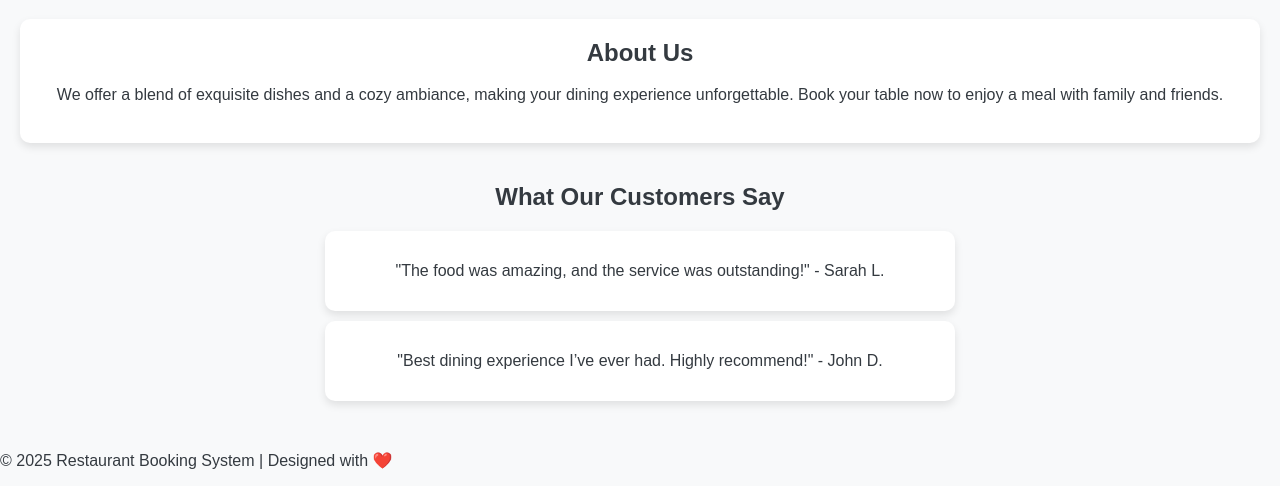
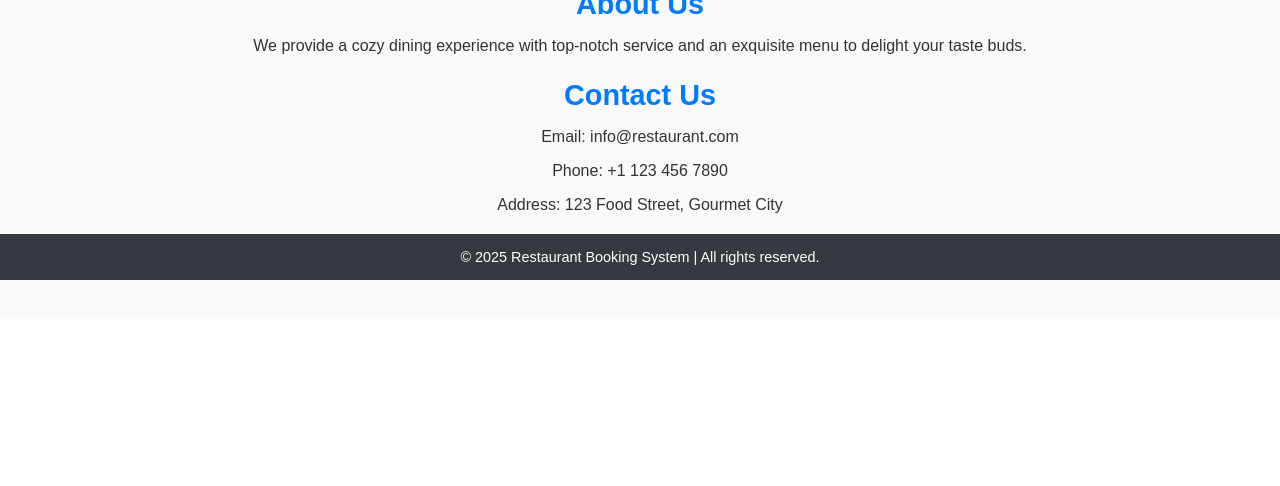
Before and after one commit to Ebby88sharma/restraunt-booking-system-PP4, a Django app: page / in a window 1280 px wide. Shown: the part 481-967 px from the top of the page. After the commit the page ends 761 px from the top, so only its background shows below. Run offline with Django 5.2, Linux system fonts and the light colour scheme.

Commit message:
design changes

```diff
--- a/restaurant_booking/static/css/styles.css
+++ b/restaurant_booking/static/css/styles.css
@@ -1,92 +1,126 @@
-/* General styles */
+/* General Styles */
 body {
     font-family: Arial, sans-serif;
     margin: 0;
     padding: 0;
-    background-color: #f8f9fa;
-    color: #343a40;
+    background-color: #f9f9f9;
+    color: #333;
 }
 
-/* Hero Section */
-.hero {
-    background-image: url('../img/restaurant.jpg');
-    background-size: cover;
-    background-position: center;
-    height: 60vh;
-    display: flex;
-    justify-content: center;
-    align-items: center;
+header {
+    background-color: #007bff;
     color: white;
     text-align: center;
+    padding: 20px;
 }
 
-.hero-text {
-    background: rgba(0, 0, 0, 0.5);
-    padding: 20px;
-    border-radius: 10px;
+header h1 {
+    margin: 0;
+    font-size: 2.5rem;
 }
 
-.hero-text h1 {
-    font-size: 3rem;
-    margin: 0;
-}
-
-.hero-text p {
+header p {
     font-size: 1.2rem;
     margin: 10px 0;
 }
 
-.hero-text .btn {
-    text-decoration: none;
-    padding: 10px 20px;
-    border-radius: 5px;
-    margin: 10px;
-    color: white;
+header nav ul {
+    list-style: none;
+    padding: 0;
+    display: flex;
+    justify-content: center;
+    gap: 20px;
+    margin: 10px 0;
 }
 
-.hero-text .btn-primary {
-    background-color: #007bff;
+header nav ul li {
+    display: inline;
 }
 
-.hero-text .btn-secondary {
+header nav ul li a {
+    text-decoration: none;
+    color: white;
+    font-weight: bold;
+}
+
+header nav ul li a:hover {
+    text-decoration: underline;
+}
+
+.main-content {
+    padding: 20px;
+}
+
+section {
+    margin: 20px 0;
+    text-align: center;
+}
+
+section h2 {
+    font-size: 1.8rem;
+    color: #007bff;
+    margin-bottom: 10px;
+}
+
+.cta-buttons {
+    margin: 20px 0;
+}
+
+.cta-buttons .btn {
+    padding: 10px 20px;
+    margin: 0 10px;
+    color: white;
+    background-color: #007bff;
+    border: none;
+    border-radius: 5px;
+    text-decoration: none;
+    font-weight: bold;
+}
+
+.cta-buttons .btn.secondary {
     background-color: #6c757d;
 }
 
-/* About Section */
-.about {
-    text-align: center;
-    padding: 20px;
-    background: white;
-    margin: 20px;
-    border-radius: 10px;
-    box-shadow: 0 4px 8px rgba(0, 0, 0, 0.1);
+.cta-buttons .btn:hover {
+    opacity: 0.9;
 }
 
-.about h2 {
-    margin: 0 0 10px;
+.menu-items,
+.testimonials,
+.chefs {
+    display: grid;
+    grid-template-columns: repeat(auto-fit, minmax(250px, 1fr));
+    gap: 20px;
+    padding: 20px;
 }
 
-.about p {
-    font-size: 1rem;
-    line-height: 1.5;
+.menu-item,
+.chef,
+.testimonial {
+    background: white;
+    border: 1px solid #ddd;
+    border-radius: 8px;
+    box-shadow: 0 2px 5px rgba(0, 0, 0, 0.1);
+    padding: 15px;
+    text-align: center;
 }
 
-/* Reviews Section */
-.reviews {
-    text-align: center;
-    padding: 20px;
-    margin: 20px;
+.menu-item img,
+.chef img {
+    max-width: 100%;
+    border-radius: 8px;
+    margin-bottom: 10px;
 }
 
-.reviews h2 {
-    margin: 0 0 20px;
+footer {
+    text-align: center;
+    background-color: #343a40;
+    color: white;
+    padding: 15px 0;
+    margin-top: 20px;
 }
 
-.review {
-    background: white;
-    padding: 15px;
-    margin: 10px auto;
-    max-width: 600px;
-    border-radius: 10px;
-    box-shadow: 0 4px 8px rgba(0, 0, 0, 0.1);
+footer p {
+    margin: 0;
+    font-size: 0.9rem;
 }
--- a/restaurant_booking/templates/home.html
+++ b/restaurant_booking/templates/home.html
@@ -5,42 +5,65 @@
 <head>
     <meta charset="UTF-8">
     <meta name="viewport" content="width=device-width, initial-scale=1.0">
-    <title>Welcome to Our Restaurant</title>
+    <title>Restaurant Booking</title>
     <link rel="stylesheet" href="{% static 'css/styles.css' %}">
 </head>
 
 <body>
     <header class="hero">
-        <div class="hero-text">
+        <nav>
+            <ul>
+                <li><a href="#">Home</a></li>
+                <li><a href="#menu">Menu</a></li>
+                <li><a href="#about">About Us</a></li>
+                <li><a href="#contact">Contact</a></li>
+            </ul>
+        </nav>
+        <div class="hero-content">
             <h1>Welcome to Our Restaurant</h1>
             <p>Experience the finest dining with us!</p>
-            <a href="/tables/" class="btn btn-primary">Book a Table</a>
-            <a href="/reservations/" class="btn btn-secondary">View Reservations</a>
+            <div class="cta-buttons">
+                <a href="/reservations" class="btn">Book a Table</a>
+                <a href="/menu" class="btn secondary">View Menu</a>
+            </div>
         </div>
     </header>
 
     <main>
-        <section class="about">
-            <h2>About Us</h2>
-            <p>
-                We offer a blend of exquisite dishes and a cozy ambiance, making your dining experience unforgettable.
-                Book your table now to enjoy a meal with family and friends.
-            </p>
+        <!-- Menu Section -->
+        <section id="menu" class="menu">
+            <h2>Our Menu</h2>
+            <div class="menu-items">
+                <div class="menu-item">
+                    <h3>Pizza</h3>
+                    <p>Delicious cheesy pizza with fresh toppings.</p>
+                </div>
+                <div class="menu-item">
+                    <h3>Pasta</h3>
+                    <p>Rich and creamy pasta with a hint of garlic.</p>
+                </div>
+                <!-- Add more items as needed -->
+            </div>
         </section>
 
-        <section class="reviews">
-            <h2>What Our Customers Say</h2>
-            <div class="review">
-                <p>"The food was amazing, and the service was outstanding!" - Sarah L.</p>
-            </div>
-            <div class="review">
-                <p>"Best dining experience I’ve ever had. Highly recommend!" - John D.</p>
-            </div>
+        <!-- About Us Section -->
+        <section id="about" class="about">
+            <h2>About Us</h2>
+            <p>We provide a cozy dining experience with top-notch service and an exquisite menu to delight your taste
+                buds.</p>
+        </section>
+
+        <!-- Contact Section -->
+        <section id="contact" class="contact">
+            <h2>Contact Us</h2>
+            <p>Email: info@restaurant.com</p>
+            <p>Phone: +1 123 456 7890</p>
+            <p>Address: 123 Food Street, Gourmet City</p>
         </section>
     </main>
 
     <footer>
-        <p>&copy; 2025 Restaurant Booking System | Designed with ❤️</p>
+        <p>&copy; 2025 Restaurant Booking System | All rights reserved.</p>
     </footer>
 </body>
 
```
Also changed, not shown: restaurant_booking/static/img/restaurant.jpg (added).
